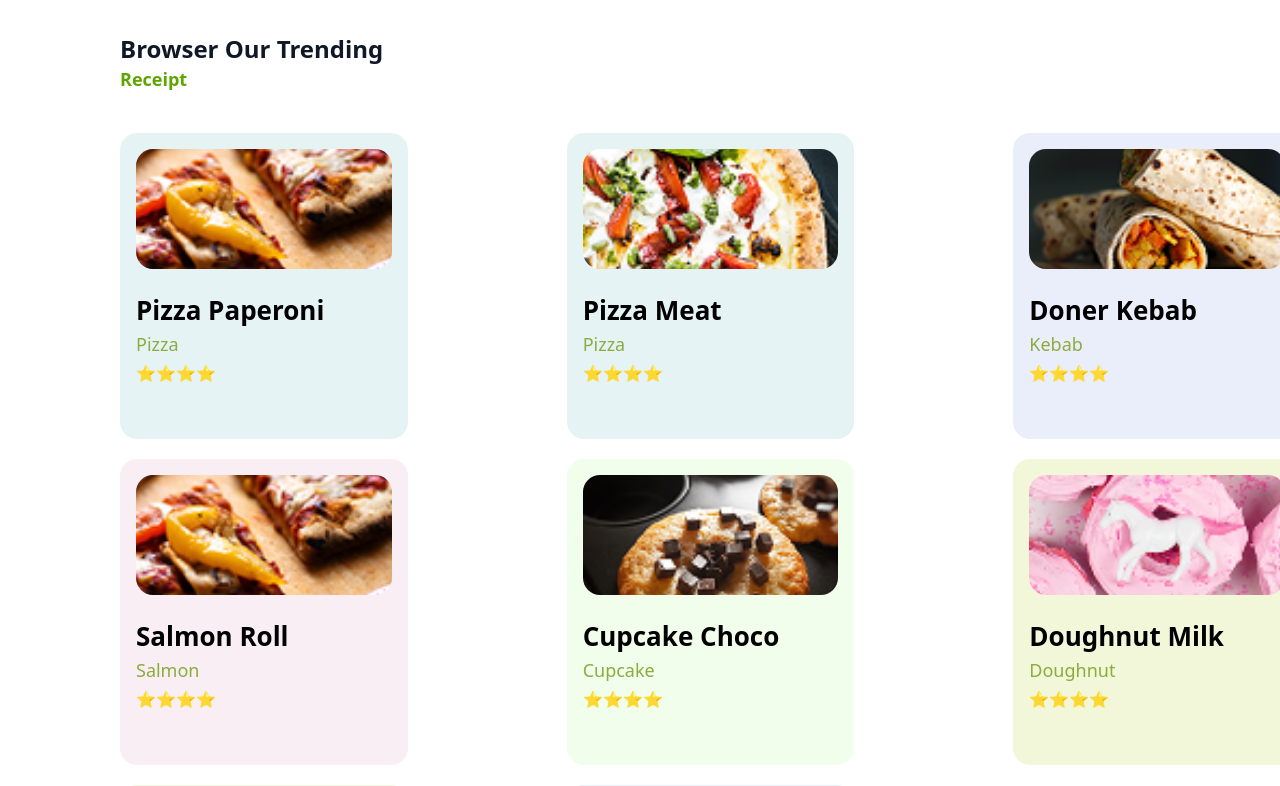
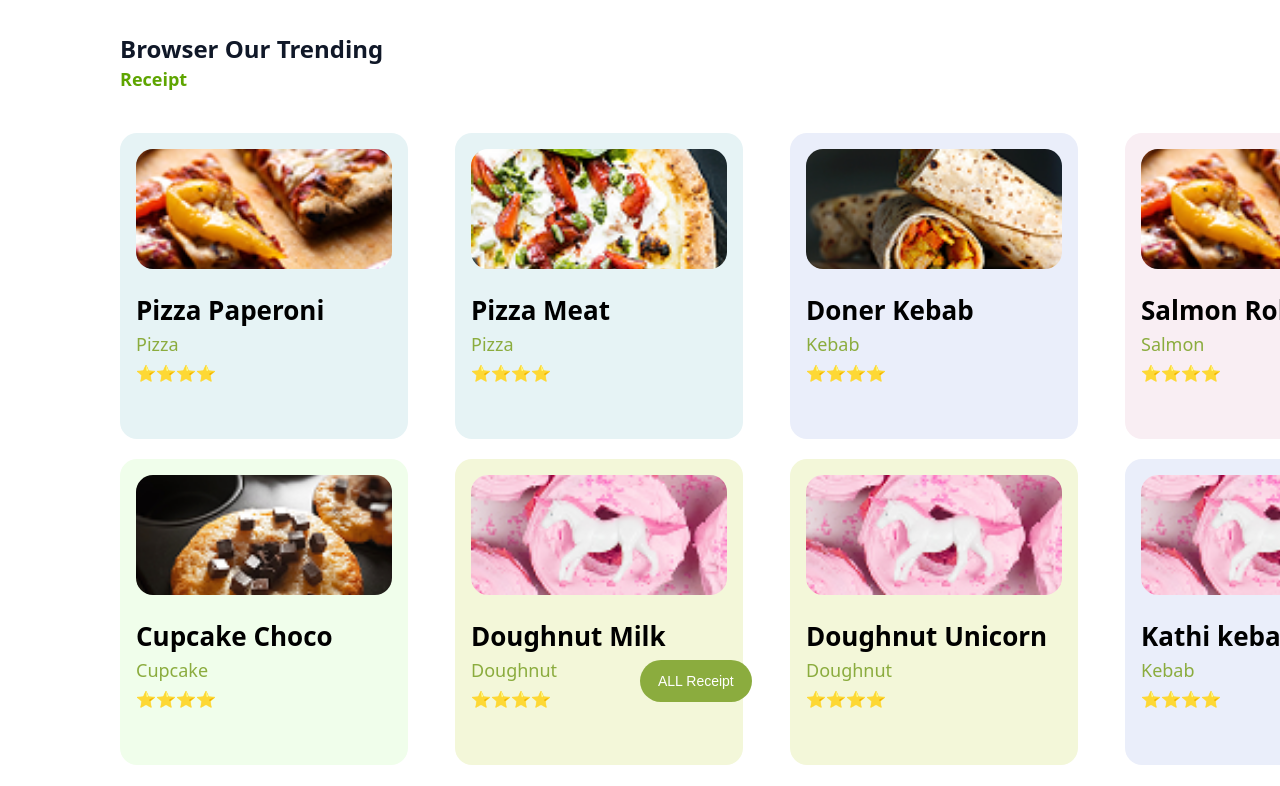
Before and after one commit to IhratPramudya/elemes-teknikal-interview, a Next.js app: page / in a window 1280 px wide. Shown: the part 1340-2126 px from the top of the page. Built offline with nearby package versions, Linux system fonts and the light colour scheme.

Commit message:
Fix for grid 4

```diff
--- a/src/screens/home/Landing.jsx
+++ b/src/screens/home/Landing.jsx
@@ -20,7 +20,7 @@ const Landing = () => {
                     <h2 className="text-sm sm:text-2xl font-bold text-gray-900">Browser Our Trending</h2>
                     <p className="text-sm sm:text-lg font-semibold text-lime-600">Receipt</p>
             </div>
-            <div className="grid grid-cols-1 gap-4 mr-[50px] sm:mr-0 sm:grid sm:grid-cols-3 sm:gap-5 sm:ml-30">
+            <div className="grid grid-cols-1 gap-4 mr-[50px] sm:mr-0 sm:grid sm:grid-cols-4 sm:gap-5 sm:ml-30">
                 {
                     trendingItems.map((item, index) => (
                         <div key={index} className={`${item.bgClass} rounded-[17px] p-4 sm:w-[287.5px] sm:h-[306px] sm:rounded-[17px] view-card`}>
@@ -39,7 +39,7 @@ const Landing = () => {
                     ))
                 }
             </div>
-            <div className="hidden sm:block sm:w-[160px] sm:h-[50px] sm:absolute sm:top-[2300px] sm:left-[640px] sm:rounded-full">
+            <div className="hidden sm:block sm:w-[160px] sm:h-[50px] sm:absolute sm:top-[2000px] sm:left-[640px] sm:rounded-full">
                    <Button className="bg-[#8BAC3E]">
                         <span className="text-custom text-center">ALL Receipt</span>
                     </Button>
```
Also changed, not shown: src/components/Layout/ProductContext.jsx (deleted).
